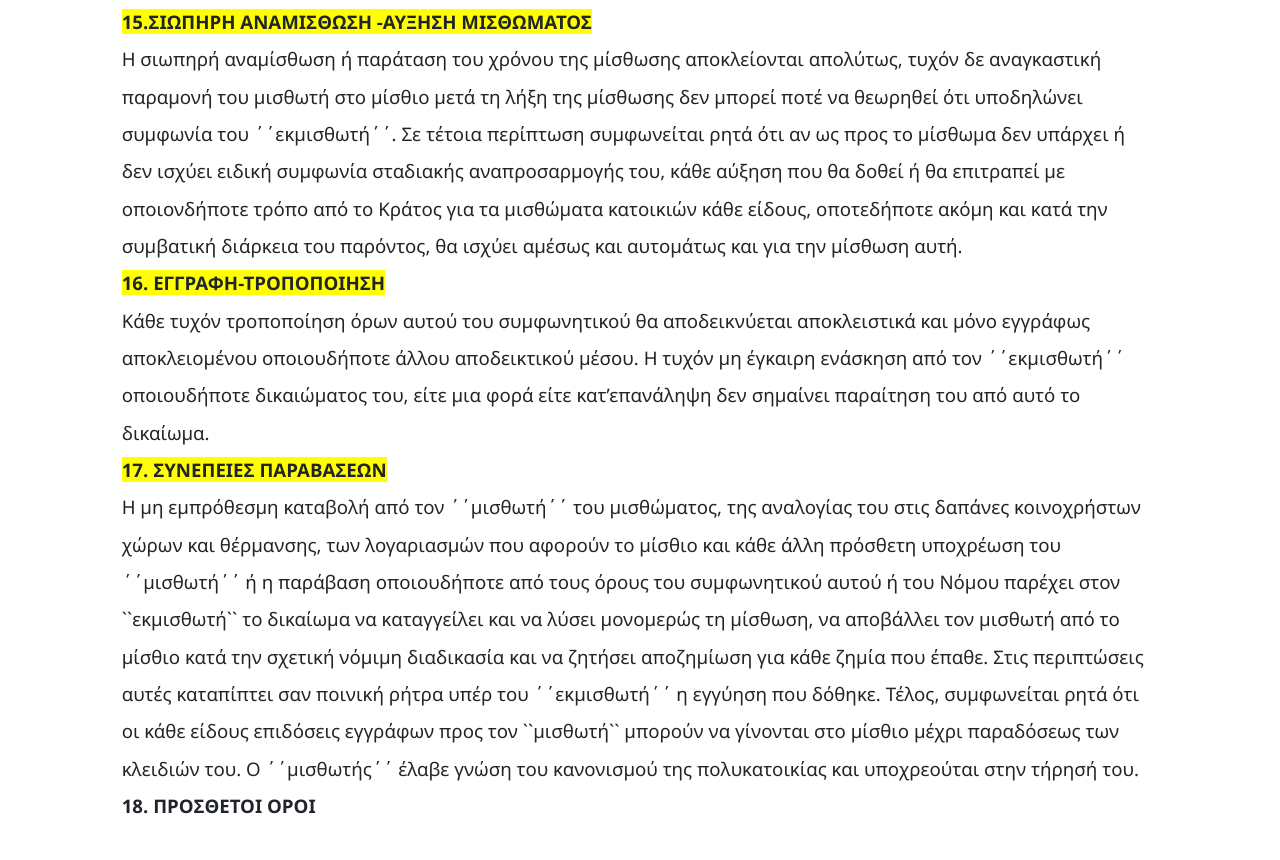
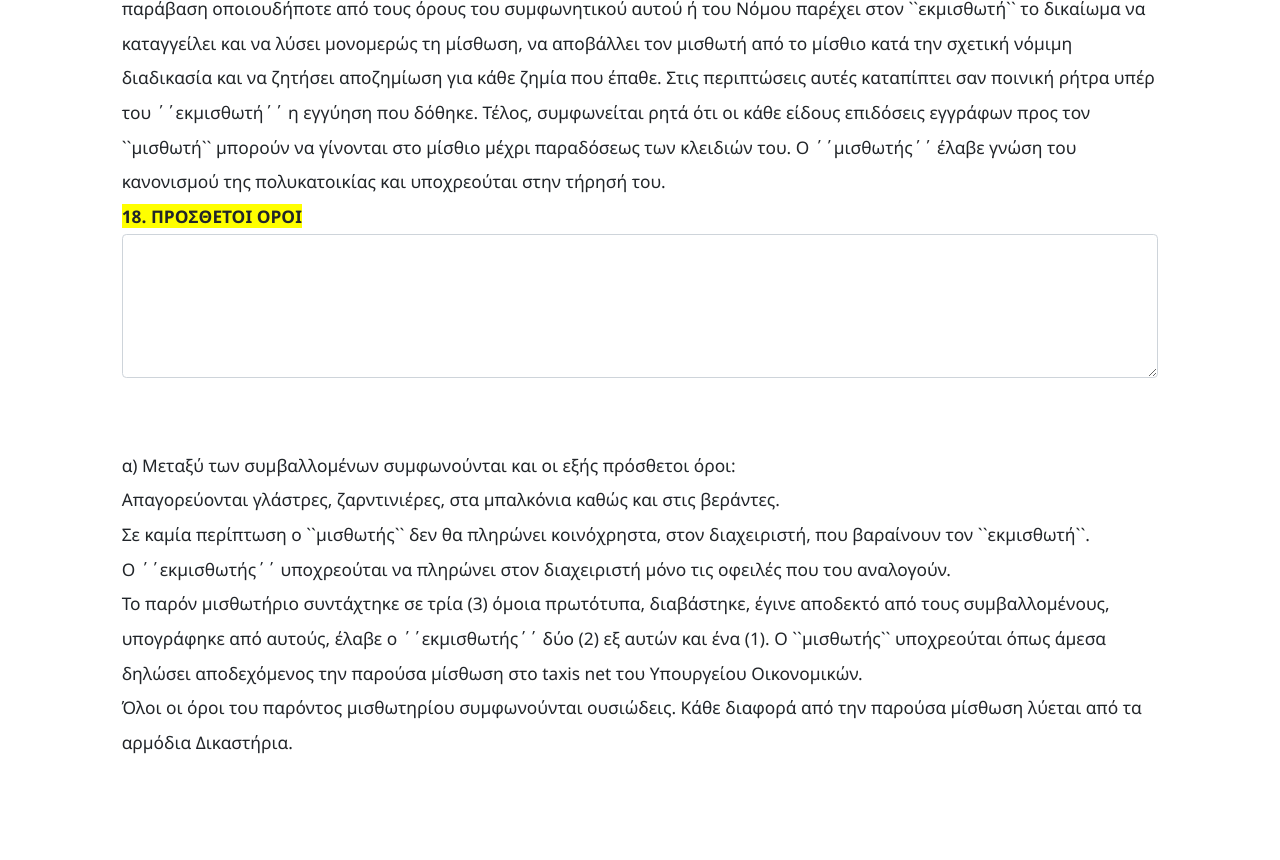
Before and after one commit to NontasPantzopoulos/home-agreement, a plain HTML site: page index.html in a window 1280 px wide. Shown: the part 4585-5445 px from the top of the page. Drawn offline with Linux system fonts and the light colour scheme.

Commit message:
Some more fixes

```diff
--- a/css/nontas.css
+++ b/css/nontas.css
@@ -1,5 +1,5 @@
 * {font-family: 'Segoe UI';
-    font-size: 14pt;
+    font-size: 13pt;
     line-height: 2.0;
     /* background-color: rgb(250, 239, 224); */
 }
@@ -60,7 +60,7 @@
 
 .cityText{
     height:30px;
-    width: 250px;
+    width: 200px;
     border:0px solid rgb(241, 241, 241);
     background-color: rgb(241, 241, 241);
 }
--- a/index.html
+++ b/index.html
@@ -251,7 +251,7 @@ O/H <input class="d-inline fullNameText" type="text">
   Τέλος, συμφωνείται ρητά ότι οι κάθε είδους επιδόσεις εγγράφων προς τον ``μισθωτή`` μπορούν να γίνονται στο μίσθιο μέχρι παραδόσεως των κλειδιών του.
   Ο ΄΄μισθωτής΄΄ έλαβε γνώση του κανονισμού της πολυκατοικίας και υποχρεούται στην τήρησή του.<br />
 
-  <div class="font-weight-bold">18. ΠΡΟΣΘΕΤΟΙ ΟΡΟΙ</div> <br />
+  <div class="font-weight-bold d-inline yellowbg">18. ΠΡΟΣΘΕΤΟΙ ΟΡΟΙ</div> <br />
   <textarea class="form-control" id="exampleFormControlTextarea1" rows="5"></textarea><br /><br />
 
   α) Μεταξύ των συμβαλλομένων συμφωνούνται και οι εξής πρόσθετοι όροι:  <br />
```
